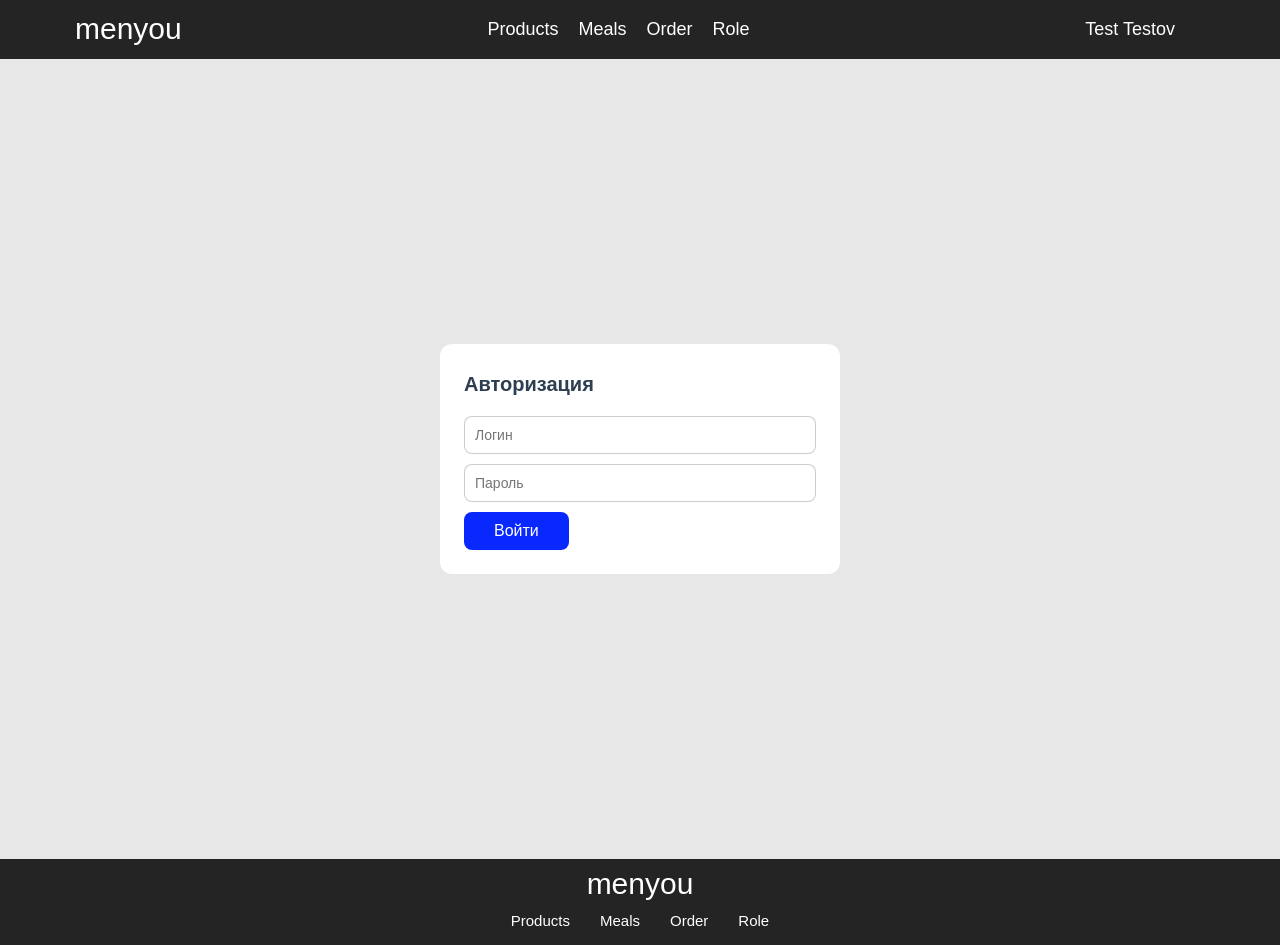
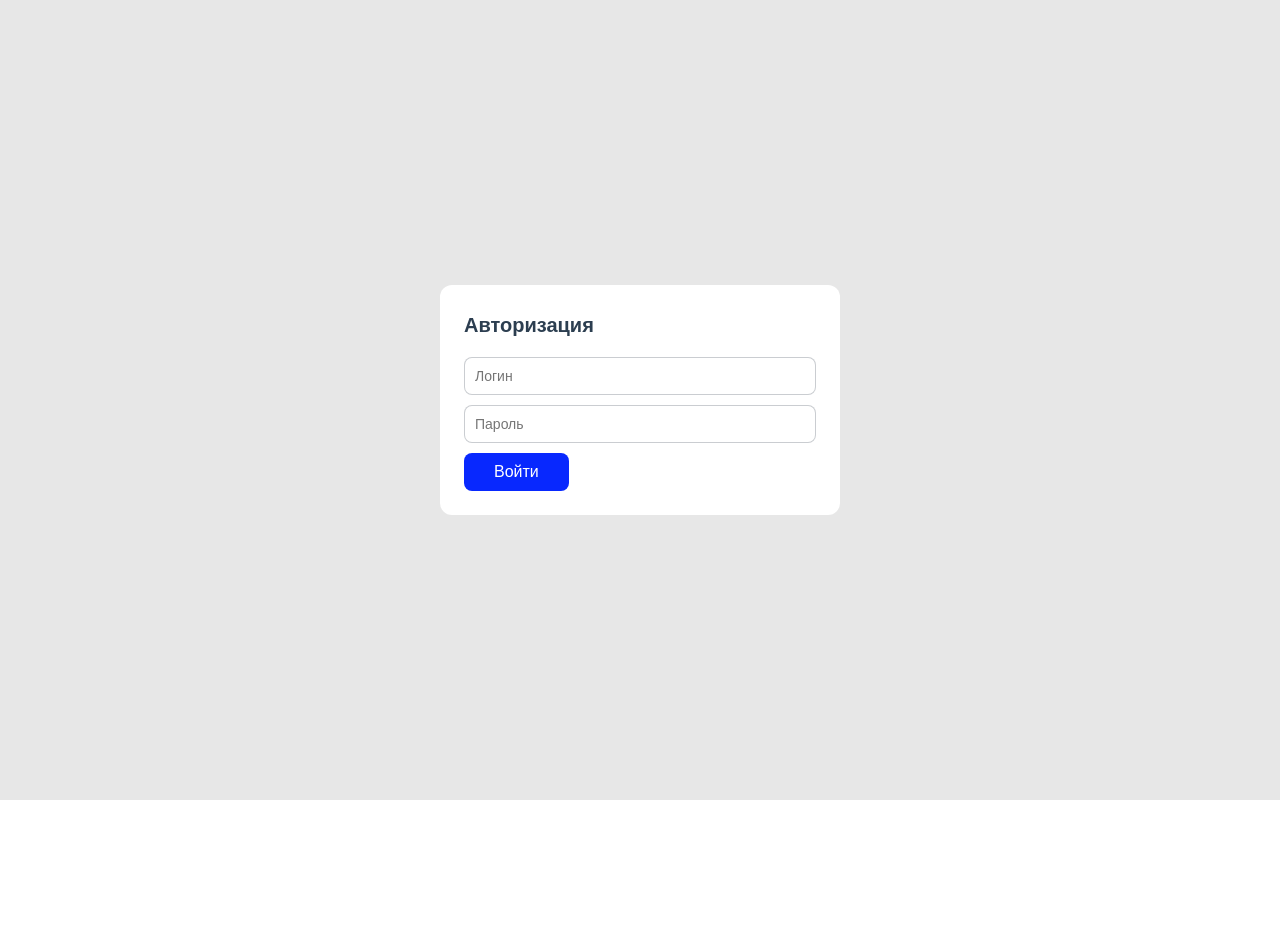
Before and after one commit to adaelyna/menyou-app, a Vue app: page /login in a window 1280 px wide. Shown: the top 945 px of the page. After the commit the page ends 800 px from the top, so only its background shows below. Built offline with nearby package versions, Linux system fonts and the light colour scheme.

Commit message:
new changes

```diff
--- a/src/App.vue
+++ b/src/App.vue
@@ -1,16 +1,21 @@
 <template>
     <main class="wrapper">
-        <MHeader />
+        <MHeader v-if="isLoggedIn" />
         <div class="content">
             <RouterView />
         </div>
-        <MFooter />
+        <MFooter v-if="isLoggedIn" />
     </main>
 </template>
 
 <script setup>
+import { storeToRefs } from 'pinia';
 import MFooter from './components/layout/MFooter.vue'
 import MHeader from './components/layout/MHeader.vue'
+import { useAuthStore } from './stores/auth';
+
+const authState = useAuthStore()
+const { isLoggedIn } = storeToRefs(authState)
 </script>
 
 <style scoped></style>
--- a/src/components/auth/LoginForm.vue
+++ b/src/components/auth/LoginForm.vue
@@ -18,7 +18,7 @@ import MButton from '../ui/MButton.vue'
 import MInput from '../ui/Minput.vue'
 import MLoader from '../ui/MLoader.vue'
 import authApi from '../../api/auth'
-import { useAuth } from '../../stores/auth'
+import { useAuthStore } from '../../stores/auth'
 
 const router = useRouter()
 const isLoading = ref(false)
@@ -28,7 +28,7 @@ const form = reactive({
     password: ''
 })
 
-const authState = useAuth()
+const authState = useAuthStore()
 
 const submit = () => {
     isLoading.value = true
@@ -39,6 +39,7 @@ const submit = () => {
         })
         .then(({ data }) => {
             authState.setUser(data.user)
+            authState.setisLoggedIn(true)
 
             router.push({
                 name: 'home'
--- a/src/components/profile/MUserProfile.vue
+++ b/src/components/profile/MUserProfile.vue
@@ -1,15 +1,19 @@
 <template>
     <div class="user-profile">
-        <MButton color="transparent">
-            <span class="user-profile__button">
-                Test Testov
-            </span>
+        <MButton v-if="user" color="transparent">
+            <span class="user-profile__button"> {{ user.firstname }} {{ user.lastname }} </span>
         </MButton>
     </div>
 </template>
 
 <script setup>
+import { storeToRefs } from 'pinia'
+
+import { useAuthStore } from '../../stores/auth'
 import MButton from '../ui/MButton.vue'
+
+const authState = useAuthStore()
+const { user } = storeToRefs(authState)
 </script>
 
 <style scoped lang="scss">
--- a/src/pages/HomePage.vue
+++ b/src/pages/HomePage.vue
@@ -30,9 +30,6 @@ import { ref } from 'vue'
 import { useRouter } from 'vue-router'
 
 import MButton from '../components/ui/MButton.vue'
-import { useAuth } from '../stores/auth'
-
-const { user } = useAuth()
 
 const isOpen = ref(false)
 
--- a/src/stores/auth.js
+++ b/src/stores/auth.js
@@ -1,15 +1,22 @@
 import { ref } from 'vue'
 import { defineStore } from 'pinia'
 
-export const useAuth = defineStore('auth', () => {
+export const useAuthStore = defineStore('auth', () => {
     const user = ref(null)
+    const isLoggedIn = ref(false)
 
     function setUser(payload) {
         user.value = payload
     }
 
+    function setisLoggedIn(payload) {
+        isLoggedIn.value = payload
+    }
+
     return {
         user,
-        setUser
+        setUser,
+        isLoggedIn,
+        setisLoggedIn
     }
 })
```
